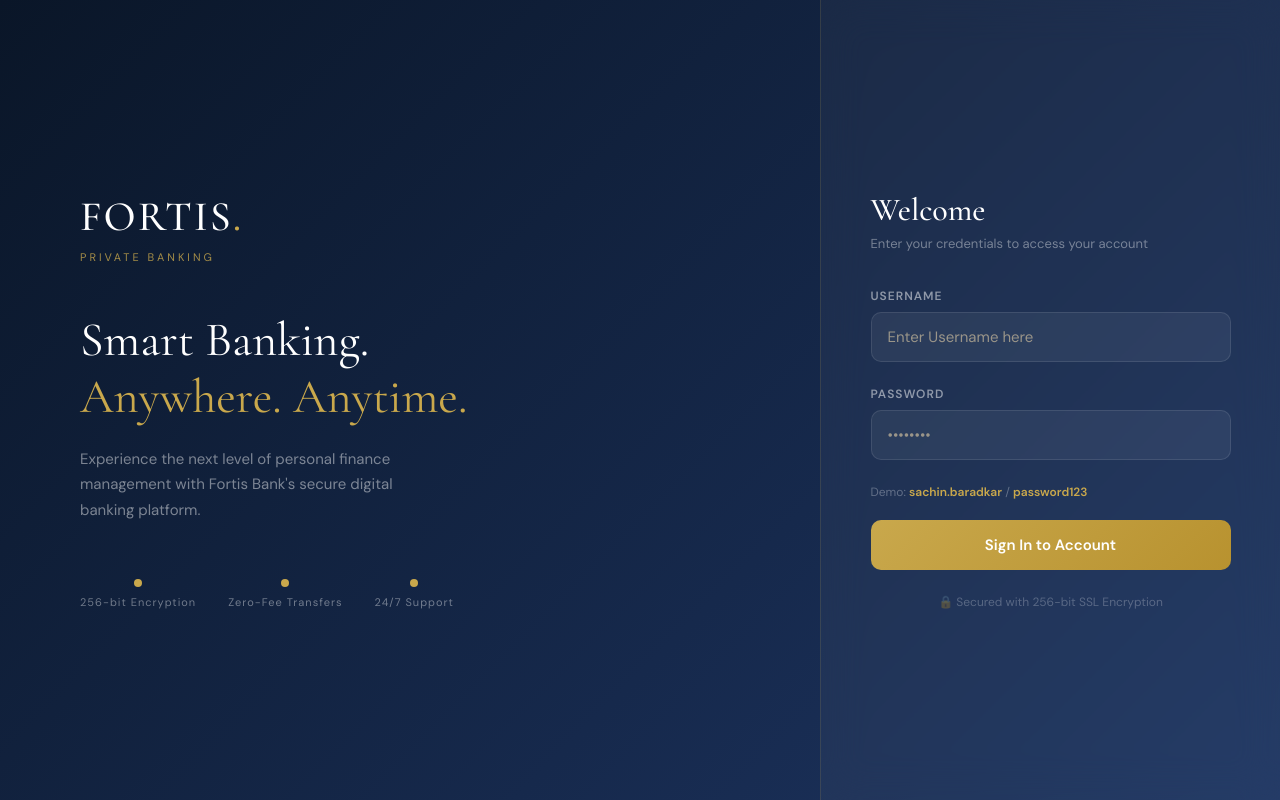
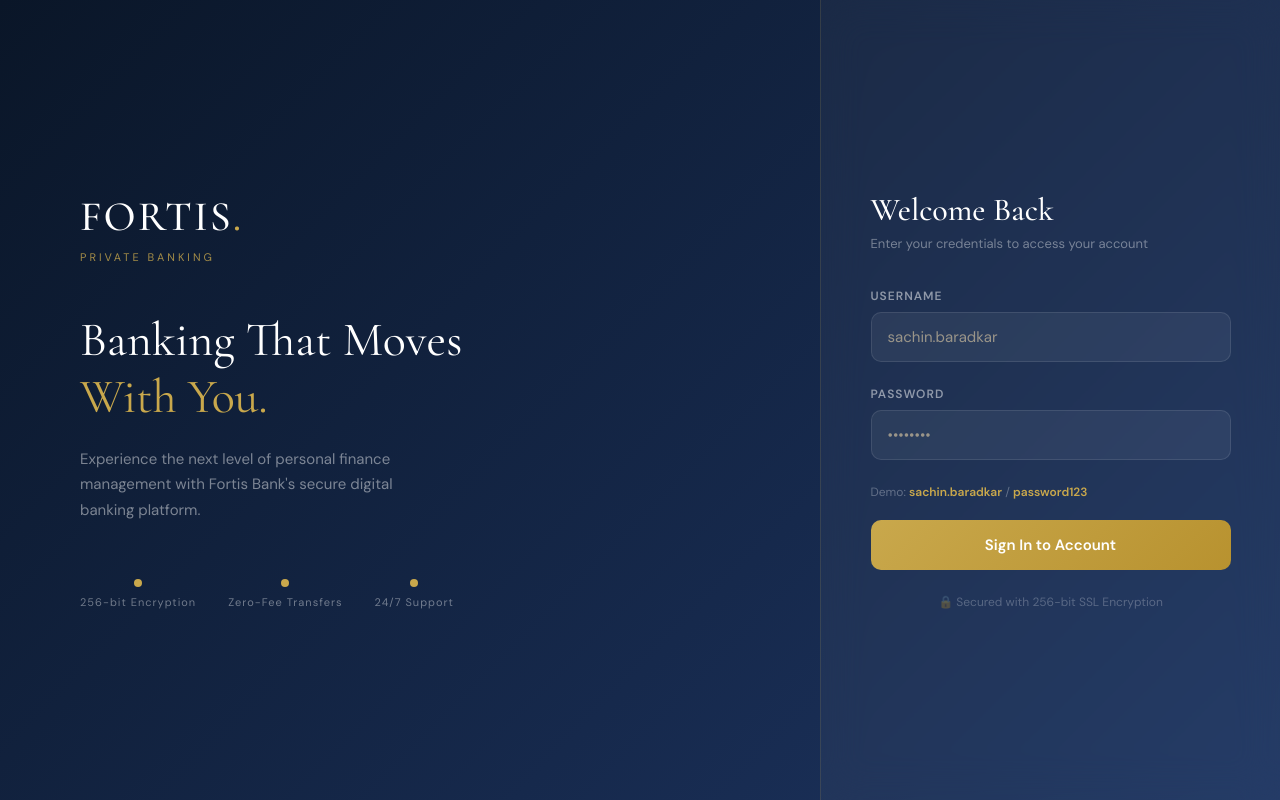
Before and after one commit to SachinBaradkar/fortis-bank, a React (Create React App) app in the folder frontend/: page / in a window 1280 px wide. Built offline with nearby package versions, Linux system fonts and the light colour scheme.

Commit message:
Login Page as before

```diff
--- a/frontend/src/pages/Login.js
+++ b/frontend/src/pages/Login.js
@@ -33,7 +33,7 @@ export default function Login() {
         </div>
         <div style={{ fontSize: 11, letterSpacing: 3, textTransform: 'uppercase', color: '#c9a84c', opacity: 0.8, marginBottom: 48 }}>Private Banking</div>
         <div style={{ fontFamily: 'Cormorant Garamond, serif', fontSize: 48, lineHeight: 1.2, marginBottom: 20, maxWidth: 400 }}>
-          Smart Banking.<br /><span style={{ color: '#c9a84c' }}>Anywhere. Anytime.</span>
+          Banking That Moves<br /><span style={{ color: '#c9a84c' }}>With You.</span>
         </div>
         <p style={{ color: 'rgba(255,255,255,0.45)', fontSize: 15, lineHeight: 1.7, maxWidth: 360 }}>
           Experience the next level of personal finance management with Fortis Bank's secure digital banking platform.
@@ -51,14 +51,14 @@ export default function Login() {
       {/* Right Panel - Login Form */}
       <div style={{ width: 460, display: 'flex', alignItems: 'center', justifyContent: 'center', padding: '40px', background: 'rgba(255,255,255,0.04)', backdropFilter: 'blur(20px)', borderLeft: '1px solid rgba(201,168,76,0.15)' }}>
         <div style={{ width: '100%', maxWidth: 360 }}>
-          <h2 style={{ fontFamily: 'Cormorant Garamond, serif', fontSize: 32, color: '#fff', marginBottom: 6 }}>Welcome</h2>
+          <h2 style={{ fontFamily: 'Cormorant Garamond, serif', fontSize: 32, color: '#fff', marginBottom: 6 }}>Welcome Back</h2>
           <p style={{ color: 'rgba(255,255,255,0.4)', fontSize: 13, marginBottom: 36 }}>Enter your credentials to access your account</p>
 
           {error && <div className="alert alert-error">{error}</div>}
 
           <div className="form-group">
             <label className="form-label" style={{ color: 'rgba(255,255,255,0.5)' }}>Username</label>
-            <input className="form-input" placeholder="Enter Username here" value={form.username}
+            <input className="form-input" placeholder="sachin.baradkar" value={form.username}
               onChange={e => setForm({ ...form, username: e.target.value })}
               style={{ background: 'rgba(255,255,255,0.06)', borderColor: 'rgba(255,255,255,0.1)', color: '#fff' }} />
           </div>
```
Also changed, not shown: 1 other file (tests, documents, lock files or other folders).
